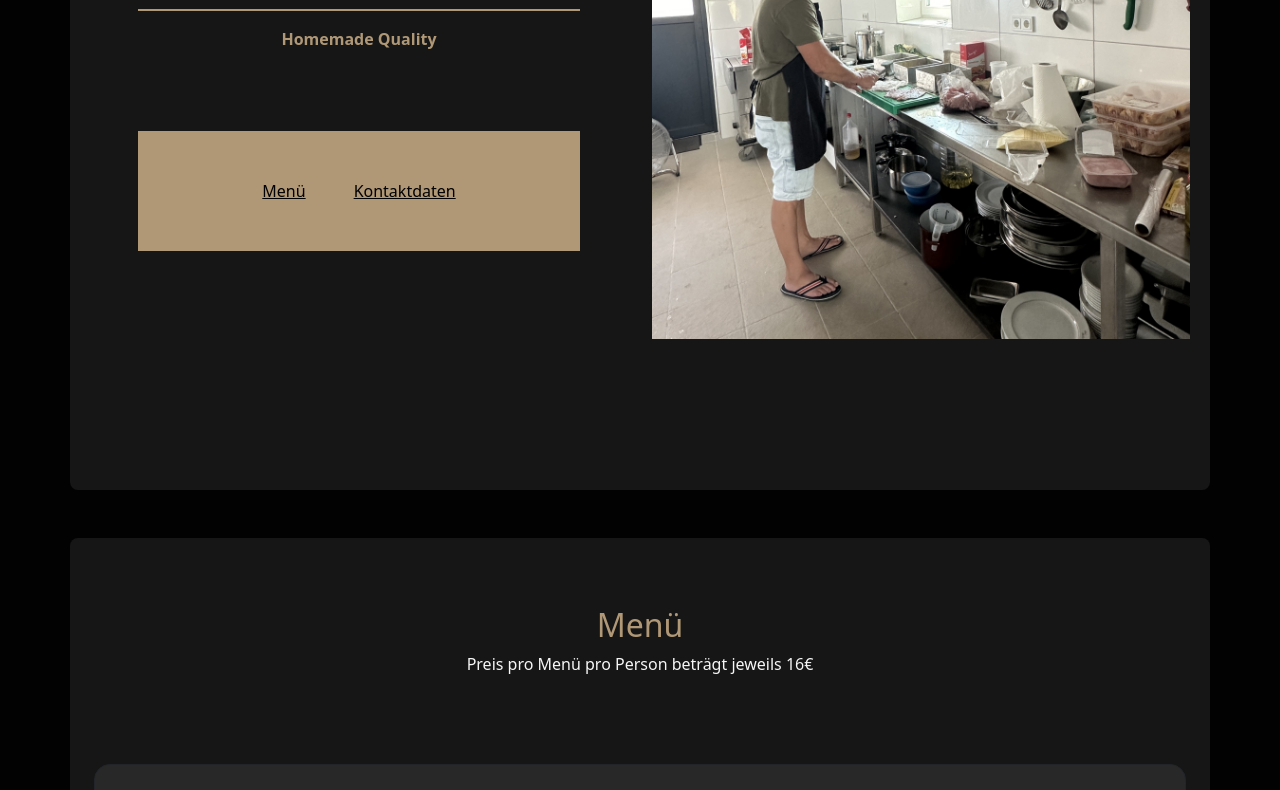
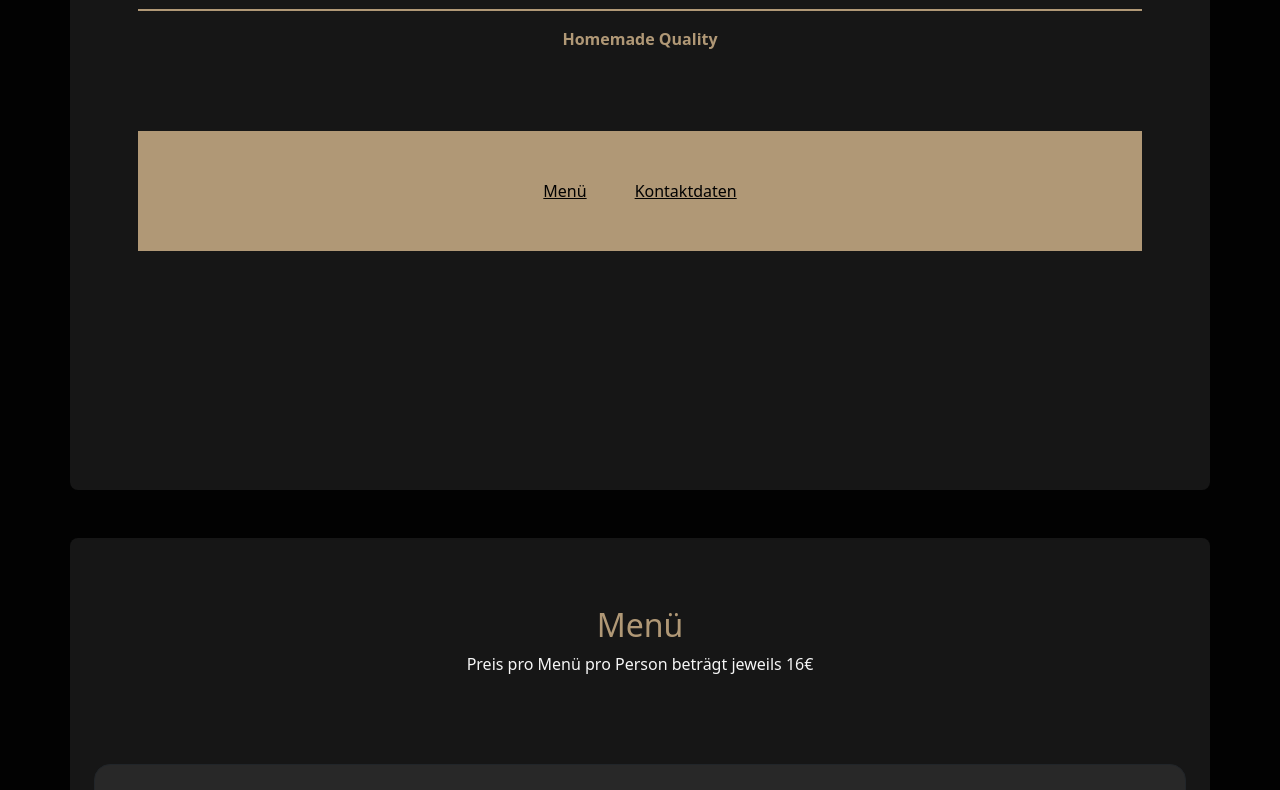
Before and after one commit to pedaKrk/KugsisCatering, a plain HTML site: page index.html in a window 1280 px wide. Shown: the part 398-1188 px from the top of the page. Drawn offline with nearby package versions, Linux system fonts and the light colour scheme.

Commit message:
mainpic deleted

```diff
--- a/index.html
+++ b/index.html
@@ -67,7 +67,7 @@
         <!--Home-->
         <section class="container mt-lg-5" id="home">
             <div class="row">
-                <div class="col-md-6">
+                <div>
                     <div
                         class="d-flex flex-column min-vh-100 justify-content-center"
                     >
@@ -89,13 +89,6 @@
                             >
                         </div>
                     </div>
-                </div>
-                <div class="col-md-6 align-content-center">
-                    <img
-                        src="img/mainpic.jpg"
-                        alt="Bild von Raimund"
-                        class="img-fluid w-100"
-                    />
                 </div>
             </div>
         </section>
```
Also changed, not shown: img/mainpic.jpg (deleted).
